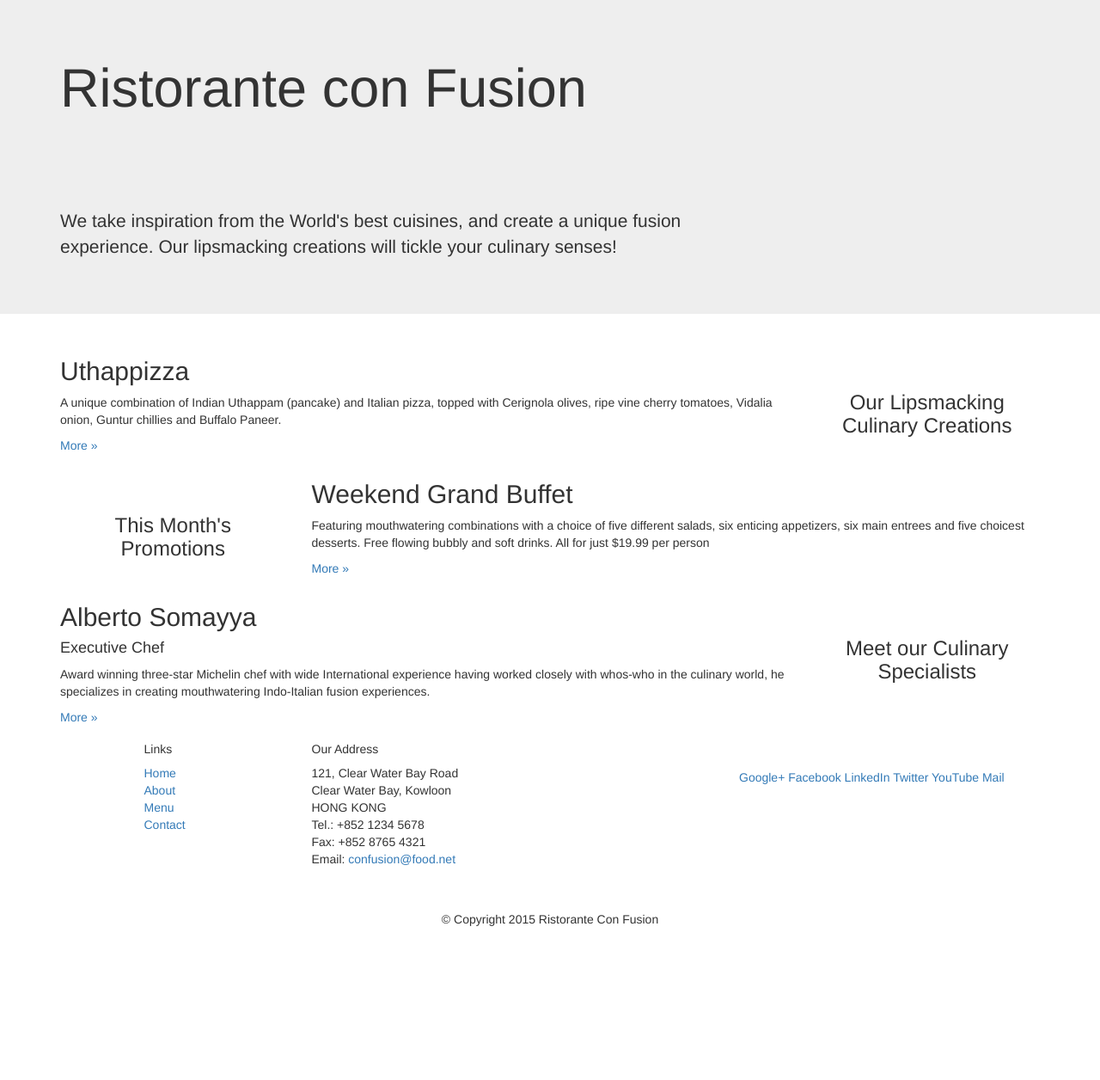
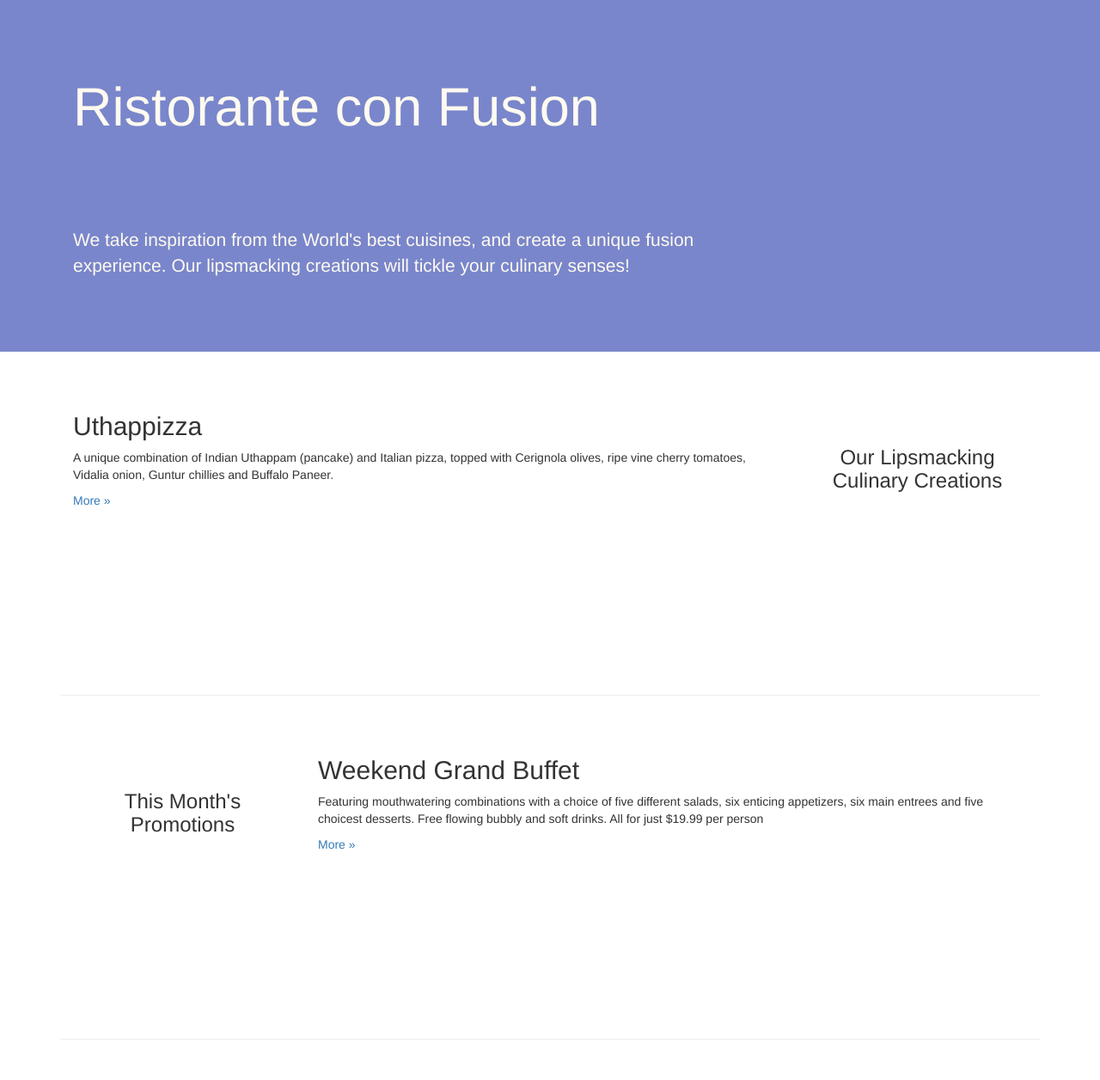
Before and after one commit to MohammedFCIS/conFusion, a plain HTML site: page index.html in a window 1280 px wide. Shown: the top 1256 px of the page at 86% size. Before the commit the page ends 1089 px from the top, so only its background shows below. Drawn offline with nearby package versions, Linux system fonts and the light colour scheme.

Commit message:
Apply myStyle.css

```diff
--- a/css/mystyles.css
+++ b/css/mystyles.css
@@ -15,3 +15,15 @@
     margin:0px auto;
     padding: 20px 0px 20px 0px;
 }
+.jumbotron {
+    padding:70px 30px 70px 30px;
+    margin:0px auto;
+    background: #7986CB ;
+    color:floralwhite;
+}
+
+address{
+    font-size:80%;
+    margin:0px;
+    color:#0f0f0f;
+}
--- a/index.html
+++ b/index.html
@@ -9,6 +9,7 @@
       <!-- Bootstrap -->
     <link href="css/bootstrap.min.css" rel="stylesheet">
     <link href="css/bootstrap-theme.min.css" rel="stylesheet">
+    <link href="css/mystyles.css" rel="stylesheet">
 </head>
 
 <body>
@@ -18,7 +19,7 @@
         <!-- Main component for a primary marketing message or call to action -->
 
         <div class="container">
-            <div class="row">
+            <div class="row row-header">
                 <div class="col-xs-12 col-sm-8">
                     <h1>Ristorante con Fusion</h1>
                     <p style="padding:40px;"></p>
@@ -31,7 +32,7 @@
     </header>
 
     <div class="container">
-        <div class="row">
+        <div class="row row-content">
             <div class="col-xs-12 col-sm-3 col-sm-push-9">
                 <p style="padding:20px;"></p>
                 <h3 align=center>Our Lipsmacking Culinary Creations</h3>
@@ -44,7 +45,7 @@
         </div>
 
 
-        <div class="row">
+        <div class="row row-content">
             <div class="col-xs-12 col-sm-3">
                 <p style="padding:20px;"></p>
                 <h3 align=center>This Month's Promotions</h3>
@@ -56,7 +57,7 @@
             </div>
         </div>
 
-        <div class="row">
+        <div class="row row-content">
             <div class="col-xs-12 col-sm-3 col-sm-push-9">
                 <p style="padding:20px;"></p>
                 <h3 align=center>Meet our Culinary Specialists</h3>
@@ -70,7 +71,7 @@
         </div>
     </div>
 
-    <footer>
+    <footer class="row-footer">
         <div class="container">
             <div class="row">
                 <div class="col-xs-5 col-xs-offset-1 col-sm-2 col-sm-offset-1">
```
